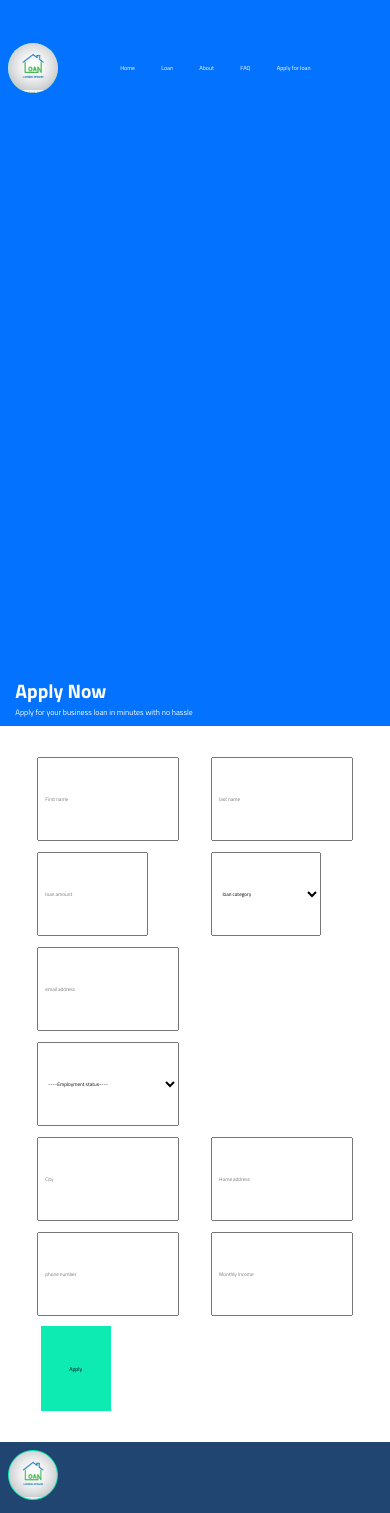
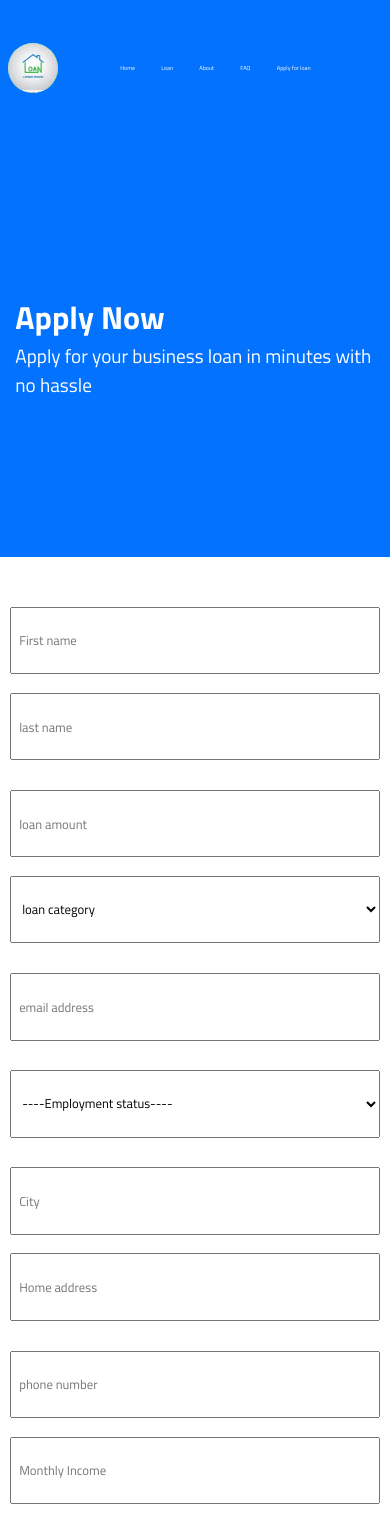
Before and after one commit to Rogue-codes/fineloan, a React (Create React App) app: page /apply in a window 390 px wide. Shown: the top 1513 px of the page. Built offline with nearby package versions, Linux system fonts and the light colour scheme; a web font is replaced by a local one.

Commit message:
media query

```diff
--- a/src/components/Views/about.scss
+++ b/src/components/Views/about.scss
@@ -5,6 +5,11 @@
     box-sizing: border-box;
 }
 .aboutTop{
+    @media (max-width:450px) {
+        flex-wrap: wrap;
+        flex-direction: column-reverse;
+        height: auto;
+    }
     width: 100%;
     height: 70vh;
     background: $mainColor;
@@ -14,18 +19,30 @@
     gap: 10%;
     align-items: center;
     .left{
+        @media (max-width:450px) {
+            width: 90%;
+        }
         width: 50%;
         h1{
+            @media (max-width:450px) {
+                font-size: 2rem;
+            }
             font-size: 4vw;
             color: $textColor;
             margin-top: 15%;
         }
         p{
+            @media (max-width:450px) {
+                font-size: 1.2rem;
+            }
             font-size: 2vw;
             color: $textColor;
         }
     }
     .right{
+        @media (max-width:450px) {
+           width: 90%;
+        }
         width: 40%;
         border-radius: 15px;
         height: 50vh;
@@ -46,12 +63,20 @@
     justify-content: center;
     align-items: center;
     p{
+        @media (max-width:450px) {
+            font-size: 1.2rem;
+            text-align: center;
+            padding: 4%;
+        }
         font-size: 2vw;
         color: $textColor2;
         font-weight: 500;
     }
 }
 .bottom{
+    @media (max-width:450px) {
+        flex-wrap: wrap;
+    }
     margin-top: 3%;
     width: 100%;
     height: auto;
@@ -60,6 +85,9 @@
     padding: 2%;
 
     .left{
+        @media (max-width:450px) {
+            width: 90%;
+        }
         width: 30%;
         height: 40vh;
         display: flex;
@@ -67,17 +95,29 @@
         justify-content: center;
         align-items: center;
         h1{
+            @media (max-width:450px) {
+                font-size: 2rem;
+            }
             text-align: center;
             font-size: 1.5vw;
             color: $textColor2;
         }
         p{
+            @media (max-width:450px) {
+                font-size: 1.2rem;
+            }
             text-align: center;
             font-size: 1.5vw;
             color: $secondaryColor;
         }
     }
     .right{
+        @media (max-width:450px) {
+            width: 90%;
+            height: auto;
+            margin: auto;
+            margin-bottom: 10%;
+        }
         width: 50%;
         height: 40vh;
         border-radius: 15px;
@@ -89,11 +129,18 @@
         padding: 2%;
         gap: 10%;
         h1{
+            @media (max-width:450px) {
+                font-size: 1.2rem;
+            }
             text-align: center;
             font-size: 1.5vw;
             color: $textColor2;
         }
         p{
+            @media (max-width:450px) {
+                padding-bottom: 5%;
+                font-size: .9rem;
+            }
             text-align: center;
             font-size: 1.5vw;
             color: $secondaryColor;
--- a/src/components/Views/apply.scss
+++ b/src/components/Views/apply.scss
@@ -8,6 +8,10 @@
     width: 100%;
     height: auto;
     .first{
+        @media (max-width:450px) {
+            height: 50vh;
+            justify-content: center;
+        }
         width: 100%;
         height: 70vh;
         background: $mainColor;
@@ -16,17 +20,26 @@
         justify-content: flex-end;
         padding: 2%;
         h1{
+            @media (max-width:450px) {
+                font-size: 2rem;
+            }
             color: $textColor;
             padding-left: 2%;
             font-size: 5vw;
         }
         p{
+            @media (max-width:450px) {
+                font-size: 1.2rem;
+            }
             color: $textColor;
             padding-left: 2%;
             font-size: 2vw;
         }
     }
     .second{
+        @media (max-width:450px) {
+            width: 95%;
+        }
         width: 90%;
         padding-top: 8%;
         margin: auto;
@@ -36,6 +49,11 @@
             width: 100%;
             height: auto;
             .name{
+                @media (max-width:450px) {
+                    flex-wrap: wrap;
+                    height: auto;
+                    width: 100%;
+                }
                 width: 90%;
                 margin: auto;
                 height: 10vh;
@@ -45,6 +63,12 @@
                 gap: 10%;
                 margin-bottom: 3%;
                 input{
+                    @media (max-width:450px) {
+                        margin-top: 5%;
+                        width: 100%;
+                        height: 8vh;
+                        font-size: 0.8rem;
+                    }
                     width: 50%;
                     padding-left: 2%;
                     font-size: 1.3vw;
@@ -52,6 +76,9 @@
                         outline:none;
                     }
                     &::placeholder{
+                        @media (max-width:450px) {
+                            font-size: .8rem;
+                        }
                         font-size: 1.3vw;
                     }
                 }
@@ -71,6 +98,11 @@
                 }
             }
             .amount{
+                @media (max-width:450px) {
+                    flex-wrap: wrap;
+                    height: auto;
+                    width: 100%;
+                }
                 width: 90%;
                 margin: auto;
                 height: 10vh;
@@ -79,6 +111,12 @@
                 gap: 10%;
                 margin-bottom: 3%;
                 input{
+                    @media (max-width:450px) {
+                        margin-top: 5%;
+                        width: 100%;
+                        height: 8vh;
+                        font-size: 0.8rem;
+                    }
                     width: 50%;
                     padding-left: 2%;
                     font-size: 1.3vw;
@@ -86,10 +124,19 @@
                         outline:none;
                     }
                     &::placeholder{
+                        @media (max-width:450px) {
+                            font-size: 0.8rem;
+                        }
                         font-size: 1.3vw;
                     }
                 }
                 select{
+                    @media (max-width:450px) {
+                        margin-top: 5%;
+                        width: 100%;
+                        height: 8vh;
+                        font-size: 0.8rem;
+                    }
                     width: 50%;
                     padding-left: 2%;
                     font-size: 1.3vw;
@@ -99,6 +146,10 @@
                 }
             }
             .email{
+                @media (max-width:450px) {
+                    height: auto;
+                    width: 100%;
+                }
                 width: 90%;
                 margin: auto;
                 height: 10vh;
@@ -107,6 +158,12 @@
                 gap: 10%;
                 margin-bottom: 3%;
                 input{
+                    @media (max-width:450px) {
+                        margin-top: 5%;
+                        width: 100%;
+                        height: 8vh;
+                        font-size: 0.8rem;
+                    }
                     width: 45%;
                     padding-left: 2%;
                     font-size: 1.3vw;
@@ -114,11 +171,18 @@
                         outline:none;
                     }
                     &::placeholder{
+                        @media (max-width:450px) {
+                            font-size: 0.8rem;
+                        }
                         font-size: 1.3vw;
                     }
                 }
             }
             .employment{
+                @media (max-width:450px) {
+                    height: auto;
+                    width: 100%;
+                }
                 width: 90%;
                 margin: auto;
                 height: 10vh;
@@ -127,6 +191,12 @@
                 gap: 10%;
                 margin-bottom: 3%;
                 select{
+                    @media (max-width:450px) {
+                        margin-top: 5%;
+                        width: 100%;
+                        height: 8vh;
+                        font-size: 0.8rem;
+                    }
                     width: 45%;
                     padding-left: 2%;
                     font-size: 1.3vw;
@@ -140,10 +210,17 @@
                 }
             }
             button{
+                @media (max-width:450px) {
+                    width: 50%;
+                    height: 8vh;
+                    font-size: 0.9rem;
+                    margin-left: 0%;
+                }
                 width: 20%;
                 height: 10vh;
                 margin-left: 6%;
                 font-size: 1.4vw;
+                color: $textColor;
                 background: $secondaryColor;
                 border: none;
                 cursor: pointer;
--- a/src/components/Views/faq.scss
+++ b/src/components/Views/faq.scss
@@ -6,6 +6,9 @@
         display: flex;
         justify-content: center;
         h1{
+            @media (max-width:450px) {
+                font-size: 1.2rem;
+            }
             color: $textColor2;
             font-size: 3vw;
             padding-top: 3%;
@@ -13,10 +16,12 @@
         }
     }
     .accordion-container{
+        @media (max-width:450px) {
+            width: 80%;
+        }
         width: 60%;
         margin: auto;
         height: auto;
-        // border: 5px solid hotpink;
         .head{
             display: flex;
             width: 100%;
@@ -27,10 +32,16 @@
             margin-bottom: 2%;
             border-radius: 5px;
             h1{
+                @media (max-width:450px) {
+                    font-size: .7rem;
+                }
                 font-size: 1.5vw;
                 color: $textColor2;
             }
             .ico{
+                @media (max-width:450px) {
+                    font-size: .7rem;
+                }
                 font-size: 1.5vw;
                 color: $textColor2;
             }
@@ -41,6 +52,9 @@
             margin-bottom: 3%;
             padding: 2%;
             p{
+                @media (max-width:450px) {
+                    font-size: .7rem;
+                }
                 color: #333;
                 font-size: 1.3vw;
             }
@@ -52,6 +66,9 @@
         width: 100%;
         margin-top: 5%;
         p{
+            @media (max-width:450px) {
+                font-size: .7rem;
+            }
             font-size: 2vw;
             color: $textColor2;
         }
@@ -63,6 +80,11 @@
         justify-content: center;
         align-items: center;
         input{
+            @media (max-width:450px) {
+                width: 60%;
+                height: 6vh;
+                font-size: .8rem;
+            }
             width: 40%;
             height: 10vh;
             padding-left: 2%;
@@ -74,6 +96,11 @@
             }
         }
         button{
+            @media (max-width:450px) {
+                width: 20%;
+                height: 6vh;
+                font-size: .8rem;
+            }
             width: 10%;
             height: 10vh;
             border: none;
--- a/src/index.scss
+++ b/src/index.scss
@@ -582,6 +582,7 @@ footer{
   @media (max-width:450px) {
     flex-wrap: wrap;
     height: auto;
+    margin-top: 20%;
   }
   margin-top: 4%;
   width: 100%;
@@ -599,6 +600,7 @@ footer{
     height: 100%;
     .logo{
       width: 50px;
+      margin-top: 15%;
       height: 50px;
       border: 1px solid $secondaryColor;
       background: $secondaryColor;
@@ -631,6 +633,7 @@ footer{
       @media (max-width:450px) {
         font-size: 1.2rem;
       }
+      margin-top: 15%;
       font-size: 2vw;
       font-weight: 700;
       padding-bottom: 3%;
@@ -672,6 +675,7 @@ footer{
       @media (max-width:450px) {
         font-size: 2rem;;
       }
+      margin-top: 15%;
       font-size: 2vw;
       padding-bottom: 3%;
       color: $textColor;
```
Also changed, not shown: src/components/Views/loan.scss (+38 -1 lines).
